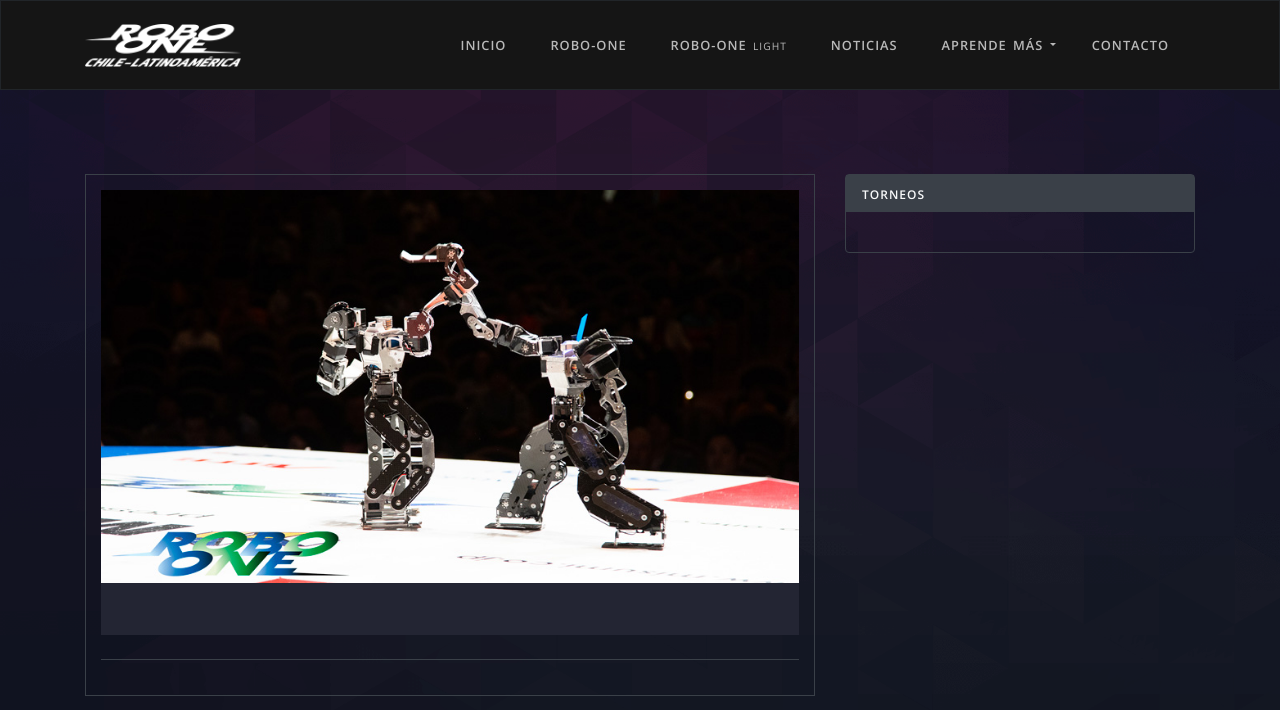
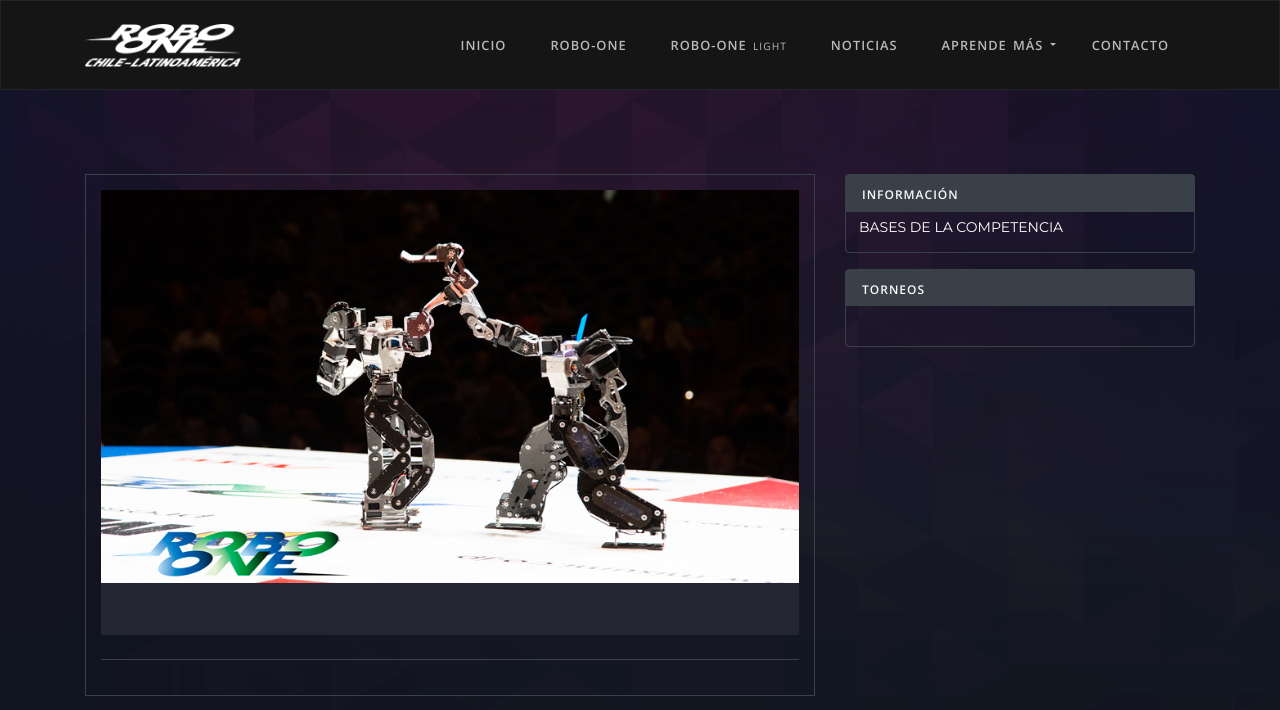
Before and after one commit to boyarzun/robo-one, a PHP site: page /robo-one.php in a window 1280 px wide. Shown: the top 710 px of the page. Run offline with PHP 8.4, Linux system fonts and the light colour scheme; some libraries are stand-ins or nearby versions.

Commit message:
added: competition bases

```diff
--- a/robo-one.php
+++ b/robo-one.php
@@ -63,12 +63,30 @@
             </div>
             -->
             <div class="archive border border-secondary rounded mb-4">
+              <div class="bg-secondary px-4 py-1"><span class="fw-600 ls-1 text-uppercase small">Información</span></div>
+              <div class="py-6 py-xl-5 px-4">
+                <div class="row gutters-y">
+                <div class="news-item">
+                      <div class="row no-gutters">
+                        <div class="col-lg-12">
+                          <div class="text-gray pl-lg-3">
+                            <h6 class="text-uppercase mb-0 small-2 fw-400"><a href="http://robo-one.la/files/Reglas%20Competencia%20Remota%20%201%C2%AA%20ROBO-ONE%20Light%20-%20CHILE%201%C2%AA%20ROBO-ONE%20CHILE%202020%20.pdf">Bases de la competencia</a></h6>
+                          </div>
+                        </div>
+                      </div>
+                    </div>
+                </div>
+              </div>
+            </div>
+
+            <div class="archive border border-secondary rounded mb-4">
               <div class="bg-secondary px-4 py-1"><span class="fw-600 ls-1 text-uppercase small">Torneos</span></div>
               <div class="py-6 py-xl-5 px-4">
                 <div class="row gutters-y" id="last-competitions-items">
                 </div>
               </div>
             </div>
+
           </div>
         </div>
       </div>
```
Also changed, not shown: robo-one-ligero.php (+17 -0 lines).
